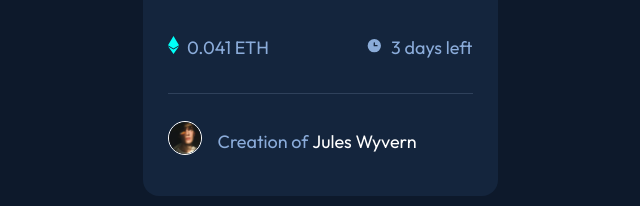
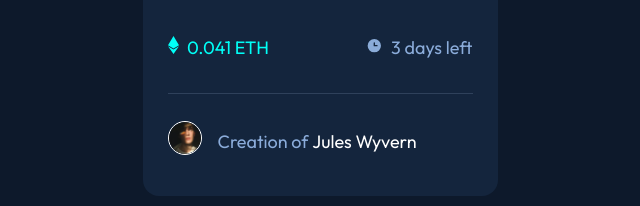
Before and after one commit to claude1018/nft-preview-card-component, a website: page index.html in a window 1280 px wide. Shown: the part 531-737 px from the top of the page, 320-960 px from the left. Drawn offline with Linux system fonts and the light colour scheme.

Commit message:
update styling

```diff
--- a/sass/main.sass
+++ b/sass/main.sass
@@ -77,6 +77,7 @@ main
         align-items: center
         color: $soft-blue
         &:first-child
+          color: $cyan
           &::before
             content: url('/app/images/icon-ethereum.svg')
             display: inline-block
```
Also changed, not shown: app/css/main.css, 1 other file.
